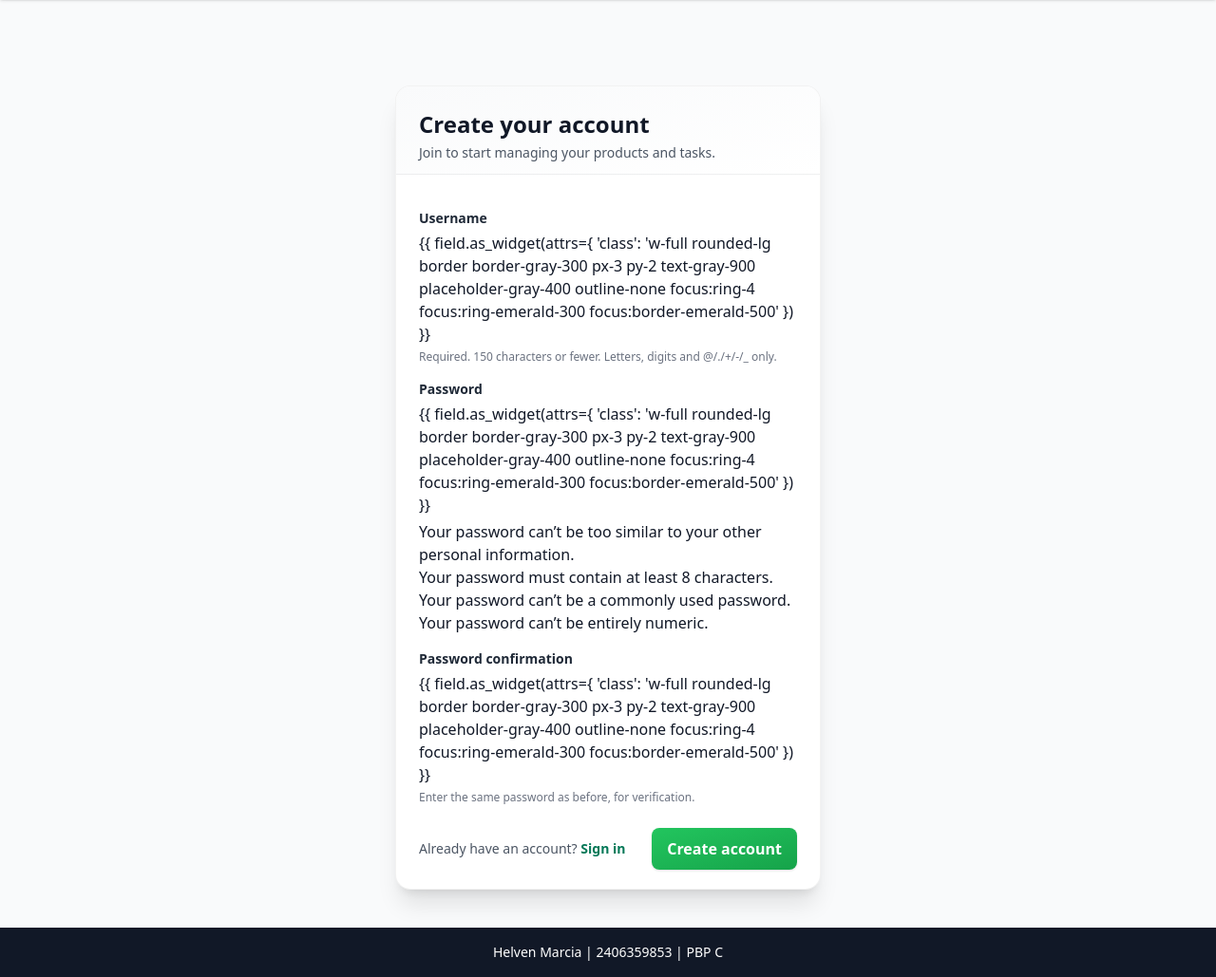
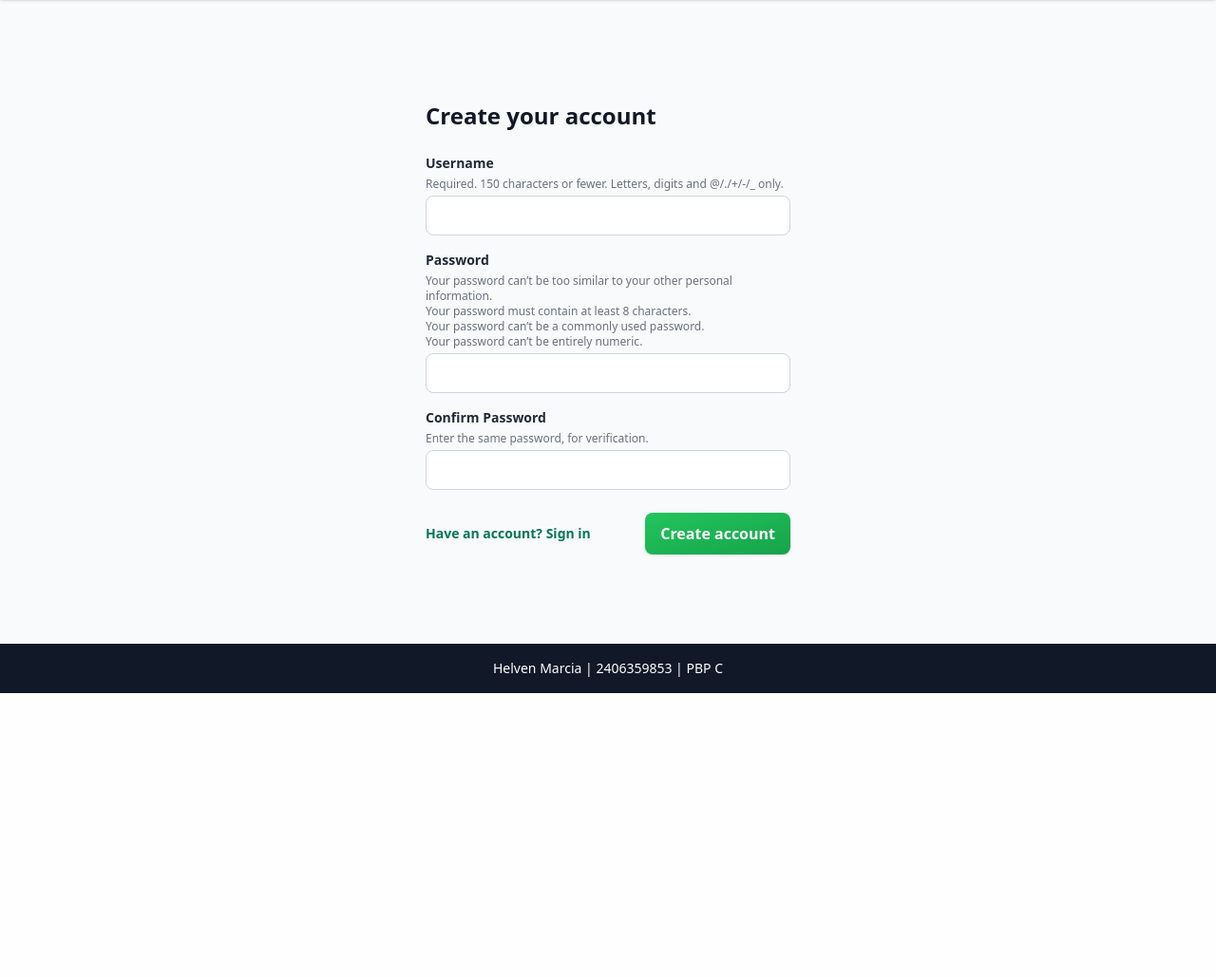
Before and after one commit to helvenmarcia/burhansporty, a Django app: page /register/ in a window 1280 px wide. Shown: the part 70-1099 px from the top of the page at 95% size. After the commit the page ends 800 px from the top, so only its background shows below. Run offline with Django 5.2, Linux system fonts and the light colour scheme; some libraries are stand-ins or nearby versions.

Commit message:
Error Fixs and 'No Products Yet' Image Added

```diff
--- a/main/templates/main.html
+++ b/main/templates/main.html
@@ -1,4 +1,5 @@
 {% extends 'base.html' %}
+{% load static %}
 {% block meta %}
     <title>BurhanSporty</title>
 {% endblock meta %}
@@ -53,7 +54,10 @@
     <!-- products -->
     <section id="products" class="max-w-7xl mx-auto px-6 py-6">
         {% if not products %}
-            <p class="text-gray-600">No products available yet.</p>
+            <div class="py-16 flex flex-col items-center justify-center text-center">
+                <img src="{% static 'image/nothing.gif' %}" alt="No products yet" class="w-96 h-96 object-contain mb-4 opacity-90" />
+                <p class="text-gray-600 font-medium">No products available yet.</p>
+            </div>
         {% else %}
         <div class="grid gap-6 sm:grid-cols-2 lg:grid-cols-3 xl:grid-cols-4">
             {% for product in products %}
--- a/main/templates/register.html
+++ b/main/templates/register.html
@@ -6,56 +6,78 @@
 
 {% block content %}
     <main class="px-4">
-        <section class="max-w-md mx-auto mt-16 sm:mt-20 bg-white border border-black/5 rounded-2xl shadow-xl overflow-hidden">
-            <header class="px-6 pt-6 pb-3 bg-gradient-to-br from-gray-50 to-white border-b border-black/5">
-                <h1 class="text-2xl font-bold text-gray-900">Create your account</h1>
-                <p class="text-sm text-gray-600 mt-1">Join to start managing your products and tasks.</p>
-            </header>
+        <div class="max-w-sm mx-auto pt-24 pb-12">
+            <h1 class="text-2xl font-bold mb-6 text-gray-900">Create your account</h1>
 
             {% if form.non_field_errors %}
-            <div class="px-6 pt-4">
-                <div class="text-sm text-red-700 bg-red-50 border border-red-200 rounded-lg px-3 py-2">
+            <div class="mb-4 text-sm text-red-700 bg-red-50 border border-red-200 rounded-lg px-3 py-2">
                 {{ form.non_field_errors }}
-                </div>
             </div>
             {% endif %}
 
-            {% if messages %}
-            <ul class="px-6 pt-4 space-y-2">
-                {% for message in messages %}
-                <li class="text-sm text-emerald-800 bg-emerald-50 border border-emerald-200 rounded-lg px-3 py-2">
-                    {{ message }}
-                </li>
-                {% endfor %}
-            </ul>
-            {% endif %}
-
-            <div class="px-6 py-5">
             <form method="POST" novalidate class="space-y-4">
                 {% csrf_token %}
 
-                    {% for field in form %}
                 <div>
-                            <label for="{{ field.id_for_label }}" class="block text-sm font-semibold text-gray-800 mb-1">
-                                {{ field.label }}
-                            </label>
-                            {{ field.as_widget(attrs={
-                                'class': 'w-full rounded-lg border border-gray-300 px-3 py-2 text-gray-900 placeholder-gray-400 outline-none focus:ring-4 focus:ring-emerald-300 focus:border-emerald-500'
-                            }) }}
-                            {% if field.help_text %}
-                            <p class="mt-1 text-xs text-gray-500">{{ field.help_text|safe }}</p>
+                    <label for="id_username" class="block text-sm font-semibold text-gray-800 mb-1">Username</label>
+                    <p class="text-xs text-gray-500 mb-1">
+                        {% if form.username.help_text %}
+                            {{ form.username.help_text }}
+                        {% else %}
+                            150 characters max. Letters, digits, and @/./+/-/_ only.
                         {% endif %}
-                            {% if field.errors %}
-                            <div class="mt-1 text-sm text-red-600">{{ field.errors }}</div>
+                    </p>
+                    <input
+                        type="text"
+                        name="username"
+                        id="id_username"
+                        autocomplete="username"
+                        value="{{ form.username.value|default_if_none:'' }}"
+                        class="w-full rounded-lg border border-gray-300 px-3 py-2 text-gray-900 outline-none focus:ring-4 focus:ring-emerald-300 focus:border-emerald-500"
+                    >
+                    {% if form.username.errors %}
+                    <p class="mt-1 text-sm text-red-600">{{ form.username.errors|striptags }}</p>
                     {% endif %}
                 </div>
-                    {% endfor %}
+
+                <div>
+                    <label for="id_password1" class="block text-sm font-semibold text-gray-800 mb-1">Password</label>
+                    <div class="text-xs text-gray-500 mb-1">
+                        {% if form.password1.help_text %}
+                            {{ form.password1.help_text|safe }}
+                        {% else %}
+                            Use at least 8 characters. Avoid common words or personal info.
+                        {% endif %}
+                    </div>
+                    <input
+                        type="password"
+                        name="password1"
+                        id="id_password1"
+                        autocomplete="new-password"
+                        class="w-full rounded-lg border border-gray-300 px-3 py-2 text-gray-900 outline-none focus:ring-4 focus:ring-emerald-300 focus:border-emerald-500"
+                    >
+                    {% if form.password1.errors %}
+                    <p class="mt-1 text-sm text-red-600">{{ form.password1.errors|striptags }}</p>
+                    {% endif %}
+                </div>
+
+                <div>
+                    <label for="id_password2" class="block text-sm font-semibold text-gray-800 mb-1">Confirm Password</label>
+                    <p class="text-xs text-gray-500 mb-1">Enter the same password, for verification.</p>
+                    <input
+                        type="password"
+                        name="password2"
+                        id="id_password2"
+                        autocomplete="new-password"
+                        class="w-full rounded-lg border border-gray-300 px-3 py-2 text-gray-900 outline-none focus:ring-4 focus:ring-emerald-300 focus:border-emerald-500"
+                    >
+                    {% if form.password2.errors %}
+                    <p class="mt-1 text-sm text-red-600">{{ form.password2.errors|striptags }}</p>
+                    {% endif %}
+                </div>
 
                 <div class="flex items-center justify-between pt-2">
-                        <span class="text-sm text-gray-600">
-                            Already have an account?
-                            <a href="{% url 'main:login' %}" class="font-semibold text-emerald-700 hover:underline">Sign in</a>
-                        </span>
+                    <a href="{% url 'main:login' %}" class="text-sm font-semibold text-emerald-700 hover:underline">Have an account? Sign in</a>
                     <button type="submit"
                             class="inline-flex items-center rounded-lg bg-gradient-to-br from-green-500 to-green-600 text-white font-bold px-4 py-2.5 shadow hover:-translate-y-0.5 hover:shadow-lg transition">
                         Create account
@@ -63,6 +85,5 @@
                 </div>
             </form>
         </div>
-        </section>
     </main>
 {% endblock content %}
```
Also changed, not shown: main/templates/login.html (+34 -29 lines), static/image/nothing.gif (added). Lines whose indentation alone changed are shown as unchanged.
